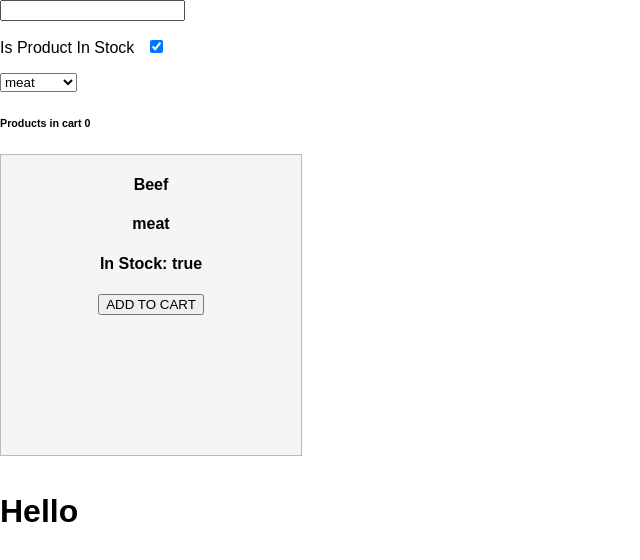
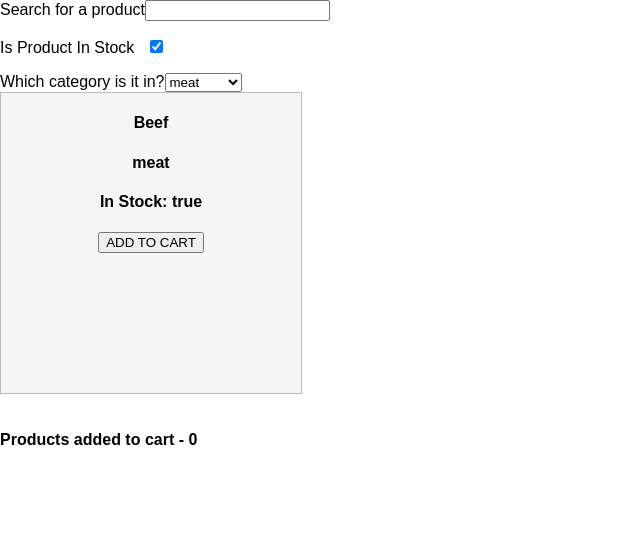
Before and after one commit to howlomogo/react-filtering, a React (Create React App) app: page / in a window 1280 px wide. Shown: the top 560 px of the page, without its empty margins (0-640 px from the left). Built offline with nearby package versions, Linux system fonts and the light colour scheme; the HTML template or start-up script is replaced by a standard one.

Commit message:
adding product to cart

```diff
--- a/src/App.js
+++ b/src/App.js
@@ -79,6 +79,9 @@ class App extends Component {
 		this.categoriesHandler = this.categoriesHandler.bind(this);
 		this.addProductHandler = this.addProductHandler.bind(this);
 
+		// A dummy uid, for adding unique products to cart.
+		this.uniqueId = 1000;
+
 	}
 
 	searchHandler(event) {
@@ -96,10 +99,29 @@ class App extends Component {
 	}
 
 	addProductHandler(product) {
+		// Fix this tomorrow
+		var uid = this.uniqueId++;
 		let newArr = this.state.cartProducts;
+		product.uid = uid;
+		console.log("ADDED " + product.name + " to cart - " + " It has the uid of " + product.uid);
 		newArr.push(product);
 		this.setState({ cartProducts: newArr});
+
 		console.log(this.state.cartProducts);
+	}
+
+	removeProductHandler(product) {
+		console.log("remove " + product.name);
+
+		for( let i = 0; i < this.state.cartProducts.length; i++) {
+			if( this.state.cartProducts[i].uid == product.uid ) {
+				let newArr = this.state.cartProducts;
+				newArr.splice(i,1);
+				this.setState({ cartProducts: newArr });
+				console.log("Removed Product with the unique ID of " + product.uid);
+			}
+		}
+
 	}
 
 	render() {
@@ -114,18 +136,18 @@ class App extends Component {
 		return (
 			<div>
 				<form>
+					<label>Search for a product</label>
 					<input type="text" onChange={this.searchHandler} value={this.state.term} />
 					<p>
 						Is Product In Stock
 						<input className="ml-2" type="checkbox" checked={this.state.isInStock} onChange={this.stockHandler} />
 					</p>
 
+					<label>Which category is it in?</label>
 					<select value={this.state.categoriesFilter} onChange={this.categoriesHandler}>
 						{categoriesList}
 					</select>
 				</form>
-
-				<h6>Products in cart {this.state.cartProducts.length}</h6>
 
 				{
 					this.state.products.filter(searchingFor(this.state.term, this.state.isInStock, this.state.categoriesFilter)).map( product =>
@@ -137,7 +159,16 @@ class App extends Component {
 						</div>
 					)
 				}
-				<h1>Hello</h1>
+				<h4>Products added to cart - {this.state.cartProducts.length}</h4>
+				{
+					this.state.cartProducts.map( product =>
+						<div>
+							<h4> Unique Id: {product.uid} </h4>
+							<h4> {product.name} </h4>
+							<button onClick={() =>this.removeProductHandler(product)}>Remove From Cart</button>
+						</div>
+					)
+				}
 			</div>
 		);
 	}
```
